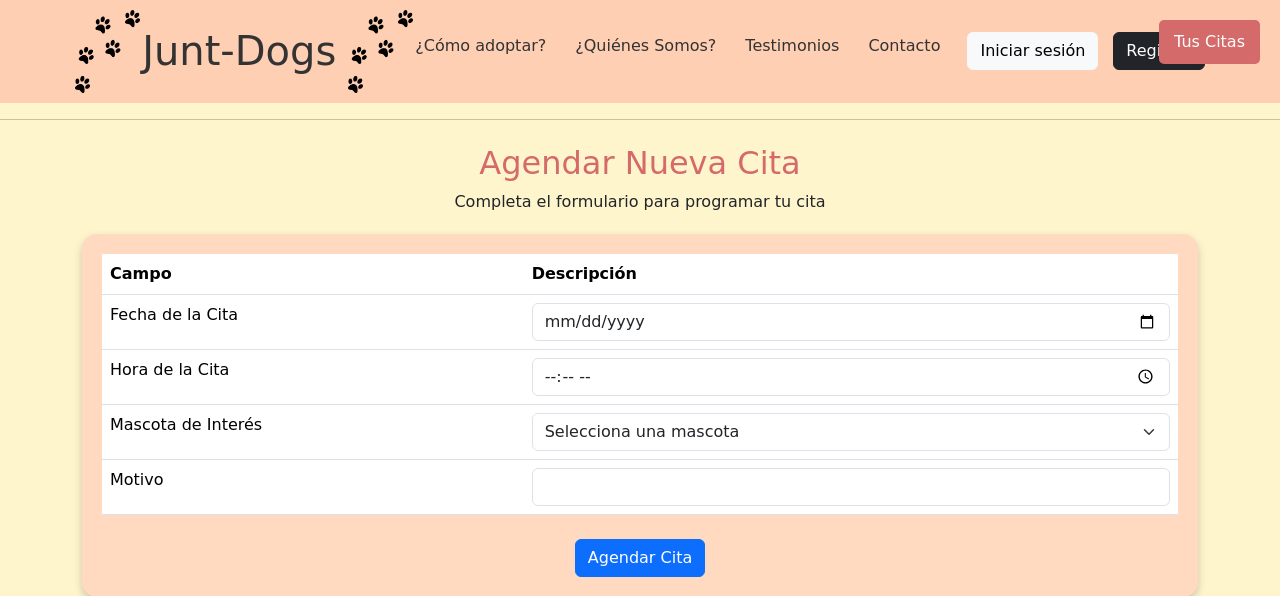
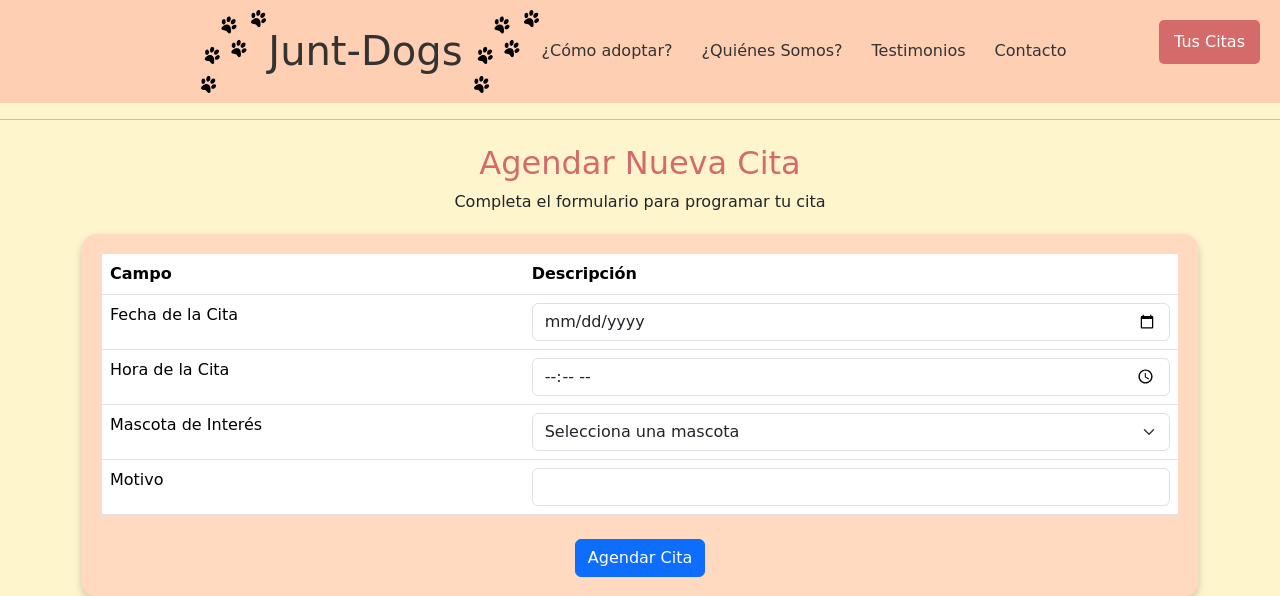
Before and after one commit to AntonioF842/JUN-DOGS-, a PHP site: page /perfildeusuario.php in a window 1280 px wide. Shown: the top 596 px of the page. Run offline with PHP 8.4, Linux system fonts and the light colour scheme; a user stored in the database is signed in; data comes from the database, SQL or seed files in the repository; data that the repository does not hold is empty.

Commit message:
Backend finished, only visual stuff required to finish JunDogs

```diff
--- a/frontend/perfildeusuario.php
+++ b/frontend/perfildeusuario.php
@@ -67,8 +67,6 @@ if ($conn) {
             <a href="Nosotros.html">¿Quiénes Somos?</a>
             <a href="Testimonios.html">Testimonios</a>
             <a href="Contacto.html">Contacto</a>
-            <button class="btn btn-light" onclick="window.location.href='InicioSesion.html'">Iniciar sesión</button>
-            <button class="btn btn-dark">Registro</button>
         </div>
     </div>
 
```
